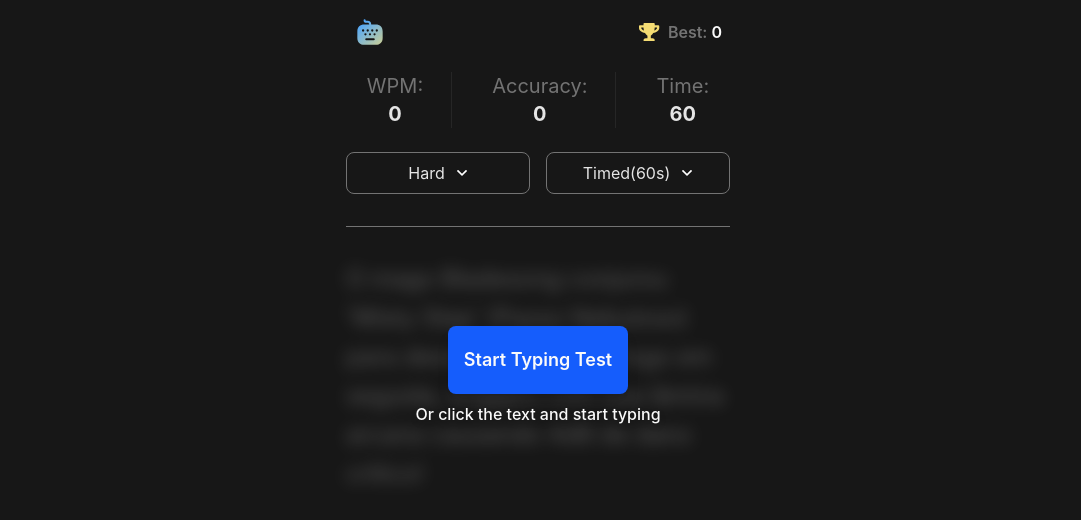
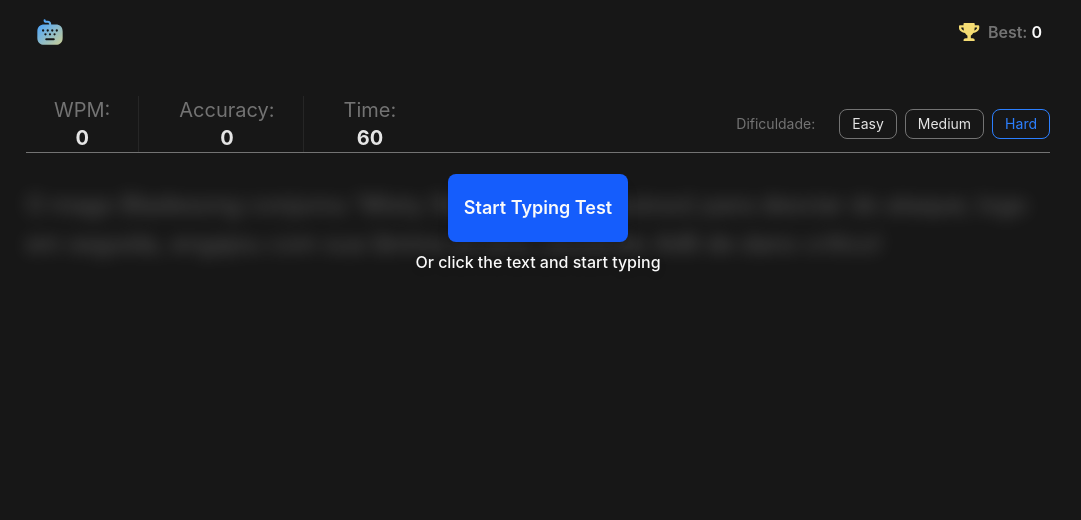
Before and after one commit to briellll/Typing-speed-test, a React (Vite) app: page / in a window 1280 px wide. Shown: the top 520 px of the page, without its empty margins (102-1183 px from the left). Built offline with nearby package versions, Linux system fonts and the light colour scheme.

Commit message:
atualiza layout do componente HeaderStats para melhor responsividade e organização dos elementos

```diff
--- a/src/App.jsx
+++ b/src/App.jsx
@@ -132,8 +132,8 @@ function App() {
     const timeElapsed = mode === 'Timed(60s)' ? 60 - timeLeft : timeLeft;
 
   return (
-    <div className=" bg-neutral-900 min-h-screen p-4 " >
-        <div className=" max-w-sm mx-auto ">
+    <div className=" bg-neutral-900 min-h-screen p-4 w-full flex justify-center " >
+        <div className=" w-full max-w-sm md:max-w-3xl lg:max-w-5xl ">
 
             <HeaderStats
                 time={timeLeft}
--- a/src/components/HeaderStats.jsx
+++ b/src/components/HeaderStats.jsx
@@ -17,7 +17,7 @@ const HeaderStats = ({time,wpm,accuracy, gamePhase, bestWpm, difficulty, mode, o
             </div>
 
             {gamePhase !== 'finished' && (
-                <>
+                <div className='flex flex-col md:flex-row md:justify-between md:items-center gap-6 mt-6 '>
                     <div className='flex justify-center text-center gap-3 text-neutral-200 divide-x divide-neutral-800  '>
 
                         <div className='px-7 text-xl'>
@@ -37,7 +37,7 @@ const HeaderStats = ({time,wpm,accuracy, gamePhase, bestWpm, difficulty, mode, o
 
                     </div>
 
-                    <div className="flex justify-center gap-4 mb-8 ">
+                    <div className="flex md:hidden justify-center gap-4 mb-8 ">
                         <DropDown
                             options={['Easy','Medium','Hard']}
                             selectedOption={difficulty}
@@ -49,7 +49,29 @@ const HeaderStats = ({time,wpm,accuracy, gamePhase, bestWpm, difficulty, mode, o
                             onOptionSelect={onModeChange}
                         />
                     </div>
-                </>
+
+                    <div className='hidden md:flex items-center gap-6'>
+                        <span className='text-neutral-500 text-sm '>Dificuldade:</span>
+                        <div className='flex gap-2'>
+                            {['Easy','Medium','Hard'].map((opt)=>(
+                                <button
+                                key={opt}
+                                onClick={() => onDifficultyChange(opt)}
+                                className={`px-3 py-1 rounded-lg border text-sm transition-colors select-none cursor-pointer ${
+                                    difficulty === opt
+                                    ? 'border-blue-500 text-blue-500'
+                                    : 'border-neutral-500 text-neutral-200 hover:border-neutral-300 hover:bg-neutral-800'
+                                }`}
+                                >
+                                    {opt}
+                                </button>
+                            ))}
+                        </div>
+                    </div>
+
+
+
+                </div>
           )}
         </div>
     )
```
